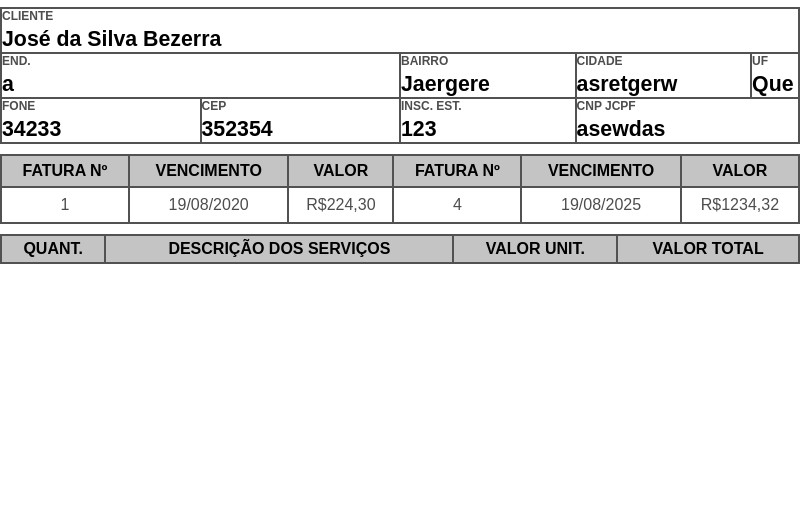
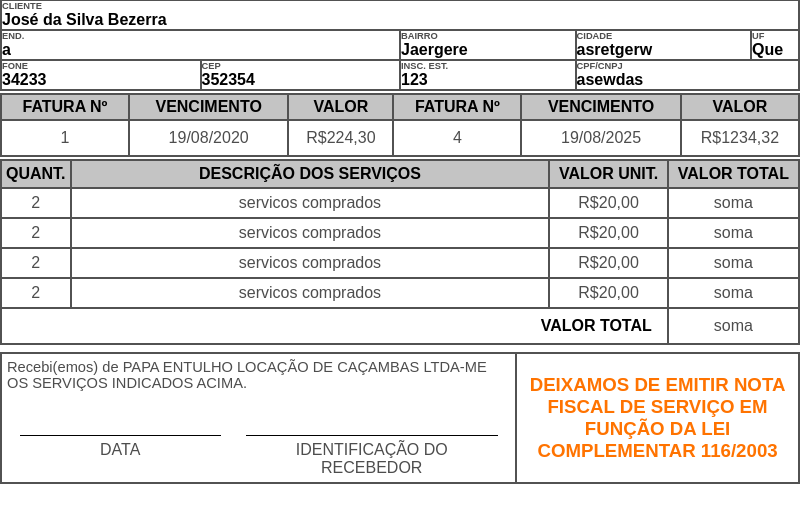
Before and after one commit to ykmath/gerador_recibos, an Electron app: page recibo.html in a window 800 px wide. Shown: the part 224-746 px from the top of the page. Drawn offline with Linux system fonts and the light colour scheme.

Commit message:
finalizaçao pagina de recibo

```diff
--- a/css/recibo.css
+++ b/css/recibo.css
@@ -22,21 +22,23 @@ strong {
 
     * {
         print-color-adjust: exact;
+        -webkit-print-color-adjust: exact;
     }
 }
 
 .section {
     width: 100%;
-    margin-bottom: 10px;
+    margin-bottom: 2px;
     border-collapse: collapse;
 }
 
 .box-title {
     text-align: center;
     border-collapse: collapse;
+    font-size: 12pt;
     border: 2px solid var(--border-color);
     background-color: var(--title-backgroundColor);
-    padding: 6px 0;
+    padding: 3px 0;
 }
 
 .info-box {
@@ -44,12 +46,12 @@ strong {
 }
 
 .info-box > h2 {
-    font-size: 9pt;
-    margin-bottom: 4px;
+    font-size: 7pt;
+    margin-bottom: 0px;
 }
 
 .info-box > p {
-    font-size: 16pt;
+    font-size: 12pt;
     font-weight: 800;
     color: black;
 }
@@ -177,6 +179,70 @@ header {
     padding: 8px 0;
 }
 
+#servicos {
+    margin-bottom: 7px;
+}
+
 #servicos-title > td {
     padding: 4px;
 }
+
+#servicos-title > td:nth-child(1) {width: 20px;}
+#servicos-title > td:nth-child(2) {width: 60%;}
+
+.servicos-box-col {
+    border: 2px solid var(--border-color);
+    text-align: center;
+    padding: 5px 0;
+}
+
+.servicos-box-row-sum > td:first-child {
+    text-align: end;
+    padding: 8px 15px;
+}
+
+#assinatura-box {
+    display: flex;
+    border: 2px solid var(--border-color);
+}
+
+#assinatura-box-left {
+    display: flex;
+    flex-direction: column;
+    flex: 0.65;
+    padding: 5px;
+}
+
+#assinatura-box-left > p {
+    font-size: 11pt;
+}
+
+#assinatura-box-right {
+    flex: 0.35;
+    padding: 0 5px;
+    text-align: center;
+    border-left: 2px solid var(--border-color);
+}
+
+#assinatura-box-right > p {
+    color: rgb(255, 115, 0);
+    font-size: 14pt;
+    font-weight: 600;
+    padding: 20px 2px;
+}
+
+#assinatura-box-left-content {
+    display: flex;
+    justify-content: space-around;
+    margin-top: auto;
+}
+
+#assinatura-box-left-content > p {
+    border-top: 1px solid black;
+    text-align: center;
+    padding-top: 5px;
+}
+
+#assinatura-box-left-content > p:nth-child(1) {width: 40%;}
+
+#assinatura-box-left-content > p:nth-child(2) {width: 50%;}
--- a/recibo.html
+++ b/recibo.html
@@ -70,7 +70,7 @@
                     <p>123</p>
                 </td>
                 <td class="info-box" colspan="8">
-                    <h2>CNP JCPF</h2>
+                    <h2>CPF/CNPJ</h2>
                     <p>asewdas</p>
                 </td>
             </tr>
@@ -102,10 +102,48 @@
                 <td class="box-title"><strong>VALOR UNIT.</strong></td>
                 <td class="box-title"><strong>VALOR TOTAL</strong></td>
             </tr>
-            <tr>
-
+            <tr class="servicos-box-row">
+                <td class="servicos-box-col">2</td>
+                <td class="servicos-box-col">servicos comprados</td>
+                <td class="servicos-box-col">R$20,00</td>
+                <td class="servicos-box-col">soma</td>
+            </tr>
+            <tr class="servicos-box-row">
+                <td class="servicos-box-col">2</td>
+                <td class="servicos-box-col">servicos comprados</td>
+                <td class="servicos-box-col">R$20,00</td>
+                <td class="servicos-box-col">soma</td>
+            </tr>
+            <tr class="servicos-box-row">
+                <td class="servicos-box-col">2</td>
+                <td class="servicos-box-col">servicos comprados</td>
+                <td class="servicos-box-col">R$20,00</td>
+                <td class="servicos-box-col">soma</td>
+            </tr>
+            <tr class="servicos-box-row">
+                <td class="servicos-box-col">2</td>
+                <td class="servicos-box-col">servicos comprados</td>
+                <td class="servicos-box-col">R$20,00</td>
+                <td class="servicos-box-col">soma</td>
+            </tr>
+            <tr class="servicos-box-row-sum">
+                <td class="servicos-box-col" colspan="3"><strong>VALOR TOTAL</strong></td>
+                <td class="servicos-box-col">soma</td>
             </tr>
         </table>
+
+        <section id="assinatura-box">
+            <div id="assinatura-box-left">
+                <p>Recebi(emos) de PAPA ENTULHO LOCAÇÃO DE CAÇAMBAS LTDA-ME OS SERVIÇOS INDICADOS ACIMA.</p>
+                <div id="assinatura-box-left-content">
+                    <p>DATA</p>
+                    <p>IDENTIFICAÇÃO DO RECEBEDOR</p>
+                </div>
+            </div>
+            <div id="assinatura-box-right">
+                <p>DEIXAMOS DE EMITIR NOTA FISCAL DE SERVIÇO EM FUNÇÃO DA LEI COMPLEMENTAR 116/2003</p>
+            </div>
+        </section>
     </main>
 </body>
 </html>
```
